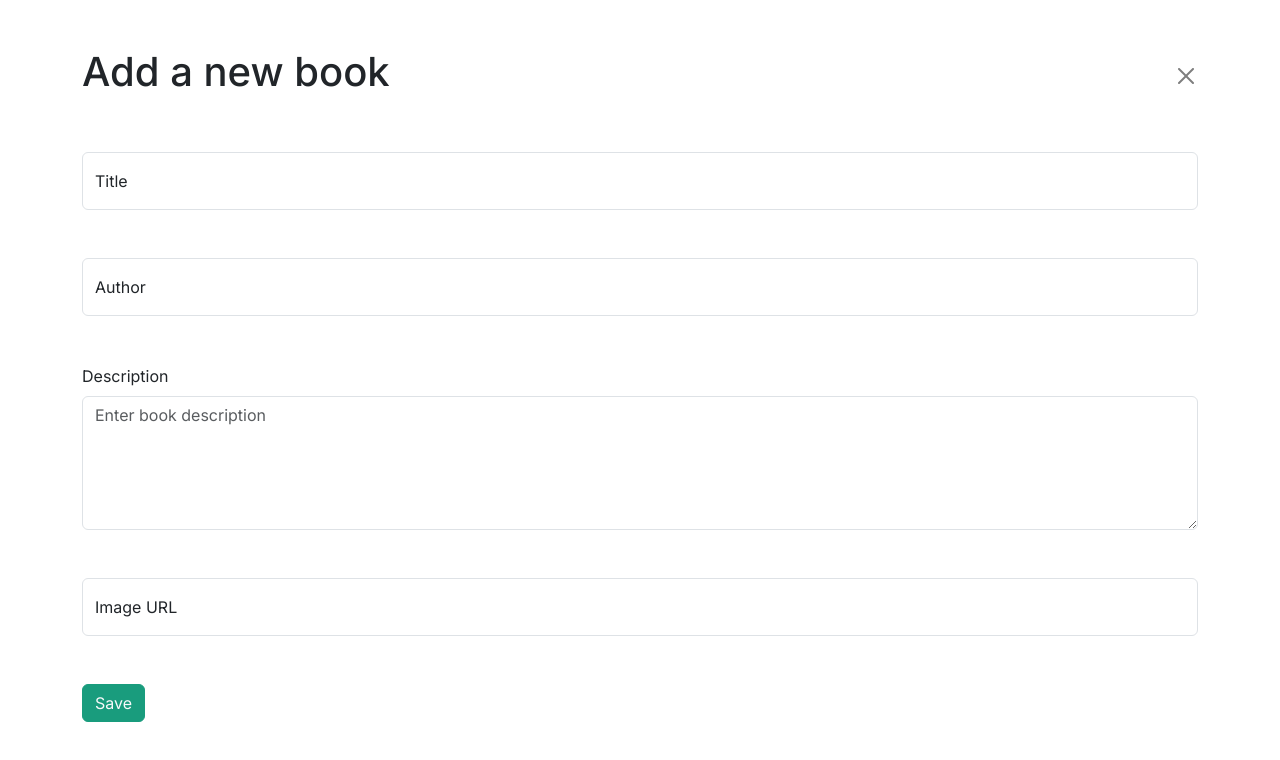
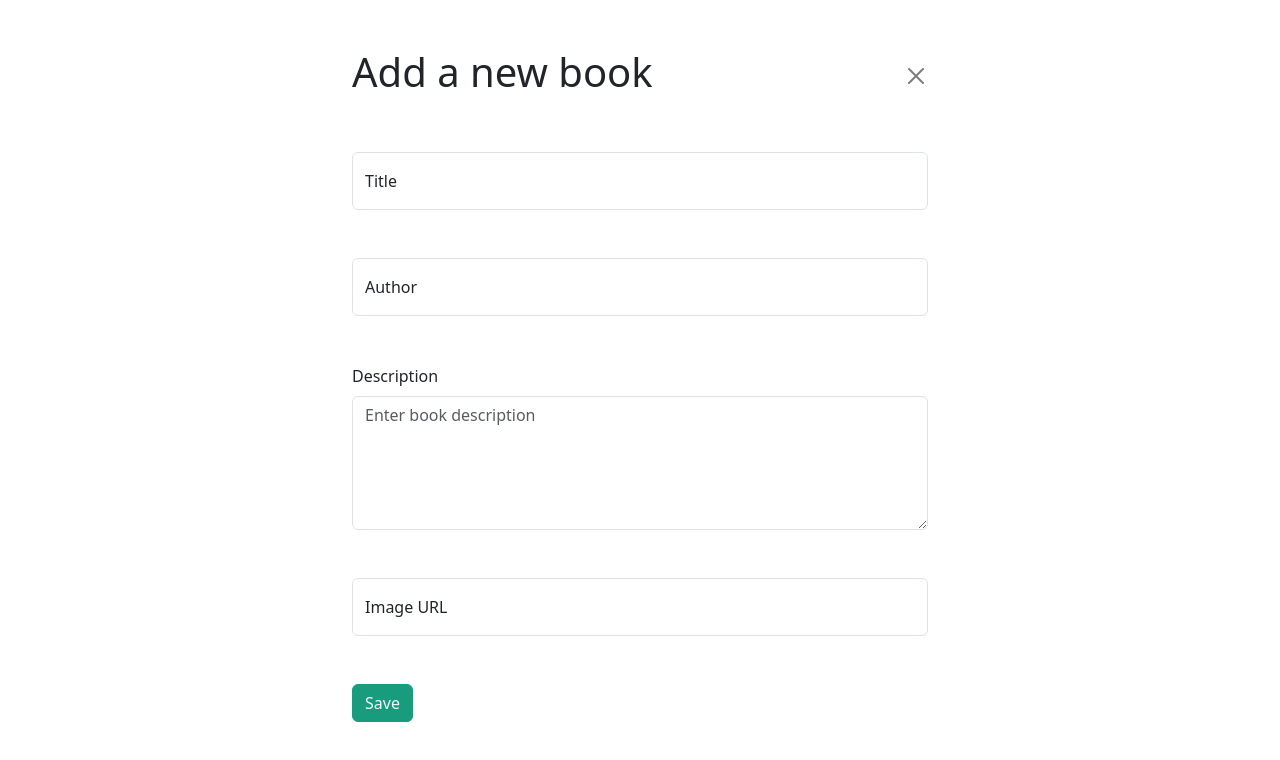
Before and after one commit to egeste/mmhmm-books-egeste, a Next.js app: page /new in a window 1280 px wide. Shown: the top 760 px of the page. Built offline with nearby package versions, Linux system fonts and the light colour scheme.

Commit message:
Add challenge to readme, code review changes

```diff
--- a/package.json
+++ b/package.json
@@ -11,7 +11,6 @@
   "dependencies": {
     "axios": "^1.6.7",
     "bootstrap": "^5.3.3",
-    "formik": "^2.4.5",
     "next": "14.1.1",
     "react": "^18",
     "react-bootstrap": "^2.10.1",
--- a/src/app/layout.tsx
+++ b/src/app/layout.tsx
@@ -1,15 +1,12 @@
 import type { Metadata } from 'next'
-import { Inter } from 'next/font/google'
 
 import Container from 'react-bootstrap/Container'
 
 import './theme.scss'
 
-const inter = Inter({ subsets: ['latin'] })
-
 export const metadata: Metadata = {
-  title: 'Create Next App',
-  description: 'Generated by create next app',
+  title: 'mmhmm web take home challenge',
+  description: 'For this take home challenge, you\'ll be building a React app to manage the books on your bookshelf. Even though we don\'t sell books at mmhmm (yet), displaying content in cards like this is surprisingly similar to how we display video thumbnails.',
 }
 
 export default function RootLayout({
@@ -19,8 +16,8 @@ export default function RootLayout({
 }>) {
   return (
     <html lang="en">
-      <body className={inter.className}>
-        <Container className="my-5">
+      <body>
+        <Container className="my-5" style={{ width: 600 }}>
           {children}
         </Container>
       </body>
--- a/src/app/page.tsx
+++ b/src/app/page.tsx
@@ -10,7 +10,7 @@ import BookDeleteButton from '@/components/BookDeleteButton'
 
 import api from '@/util/api'
 
-const DESCRIPTION_TRUNCATE_LENGTH = 275
+const DESCRIPTION_TRUNCATE_LENGTH = 220
 
 export default async function Home() {
   const booksResponse = await api.get('/books')
--- a/src/app/theme.scss
+++ b/src/app/theme.scss
@@ -1,7 +1,3 @@
-// Import our brand font
-// @import url('https://fonts.googleapis.com/css2?family=Sulphur+Point:wght@300;400&display=swap');
-
-// Define our custom vars
 $primary: #199C7D;
 
 @import "../../node_modules/bootstrap/scss/bootstrap";
```
Also changed, not shown: src/app/new/page.tsx (line endings or trailing spaces), src/global.d.ts (line endings or trailing spaces), src/util/api.ts (line endings or trailing spaces), 2 other files (tests, documents, lock files or other folders).
